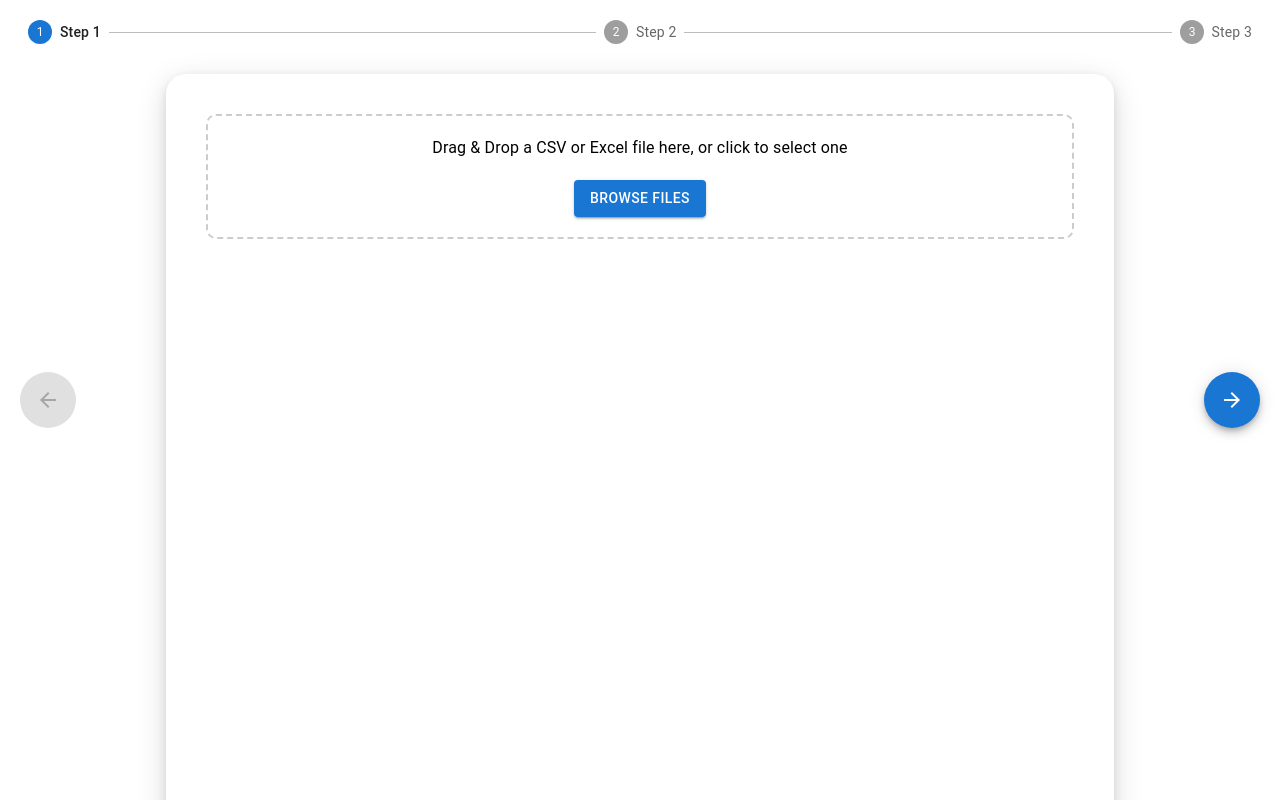
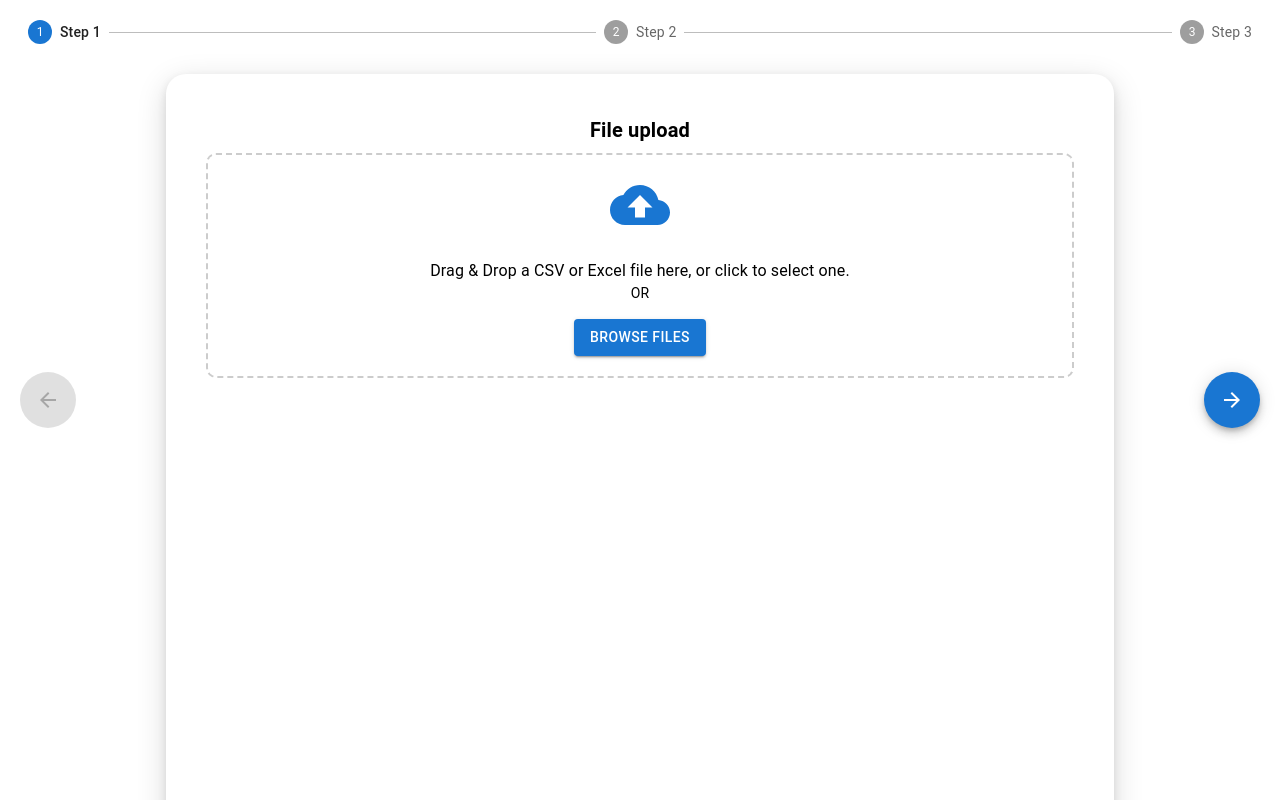
Before and after one commit to pardonmyfriend/flask-react-app, a React (Create React App) app in the folder client/: page / in a window 1280 px wide. Shown: the top 800 px of the page. Built offline with nearby package versions, Linux system fonts and the light colour scheme; the HTML template or start-up script is replaced by a standard one.

Commit message:
Fixed FileUploader component

```diff
--- a/client/src/components/FileUploader.js
+++ b/client/src/components/FileUploader.js
@@ -1,7 +1,8 @@
-import React, { useCallback, useState } from 'react';
+import React, { useCallback, useState, useRef } from 'react';
 import { useDropzone } from 'react-dropzone';
-import { Button, Box, Typography, IconButton, LinearProgress, Stack } from '@mui/material';
+import { Box, Button, Typography, IconButton, LinearProgress, Stack } from '@mui/material';
 import DeleteIcon from '@mui/icons-material/Delete';
+import CloudUploadIcon from '@mui/icons-material/CloudUpload';
 
 const FileUploader = () => {
   const [file, setFile] = useState(null);
@@ -13,6 +14,14 @@ const FileUploader = () => {
       simulateFileUpload();
     }
   }, []);
+
+  const handleButtonClick = (event) => {
+    const files = event.target.files;
+    if (files.length) {
+      setFile(files[0]);
+      simulateFileUpload();
+    }
+  };
 
   const simulateFileUpload = () => {
     const interval = setInterval(() => {
@@ -35,10 +44,16 @@ const FileUploader = () => {
     onDrop,
     accept: '.csv, .xlsx',
     maxFiles: 1,
+    maxSize: 5242880,
+    noClick: true,
   });
 
   return (
     <>
+      <Typography variant="h6" gutterBottom sx={{ fontWeight: 'bold' }}>
+        File upload
+      </Typography>
+
       <Box
         {...getRootProps()}
         sx={{
@@ -47,27 +62,44 @@ const FileUploader = () => {
           padding: '20px',
           textAlign: 'center',
           backgroundColor: isDragActive ? '#f0f0f0' : '#fff',
-          cursor: 'pointer',
           marginBottom: '20px',
+          cursor: 'default',
         }}
       >
-        <input {...getInputProps()} />
+        <CloudUploadIcon sx={{ fontSize: 60, color: '#1976d2', marginBottom: '20px' }} />
+
+        {/* <input {...getInputProps()} /> */}
         {isDragActive ? (
           <Typography variant="body1">Drop the file here...</Typography>
         ) : (
-          <Typography variant="body1">
-            Drag & Drop a CSV or Excel file here, or click to select one
-          </Typography>
+          <>
+            <Typography variant="body1">
+              Drag & Drop a CSV or Excel file here, or click to select one.
+            </Typography>
+
+            <Typography variant="body2" sx={{ marginBottom: '16px' }}>
+              OR
+            </Typography>
+          </>
         )}
 
-        <Button
-          variant="contained"
-          color="primary"
-          onClick={() => document.querySelector('input[type="file"]').click()}
-          sx={{ marginTop: '20px' }}
-        >
-          Browse Files
-        </Button>
+
+        <input
+          type="file"
+          accept=".csv, .xlsx"
+          onChange={handleButtonClick}
+          style={{ display: 'none' }}
+          id="fileInput"
+        />
+
+        <label htmlFor="fileInput">
+          <Button
+            variant='contained'
+            component="span"
+          >
+            Browse files
+          </Button>
+        </label>
       </Box>
 
       {file && (
```
